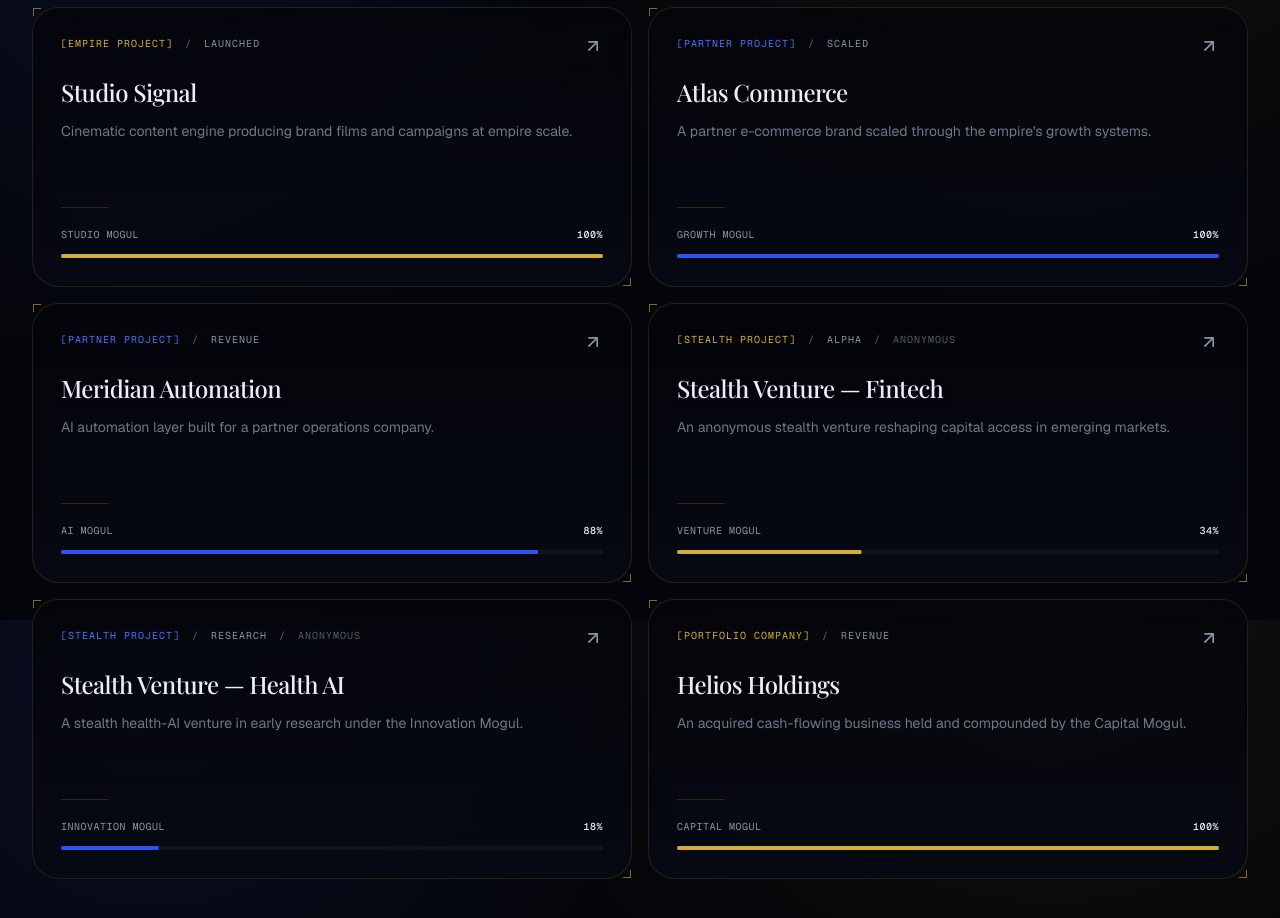
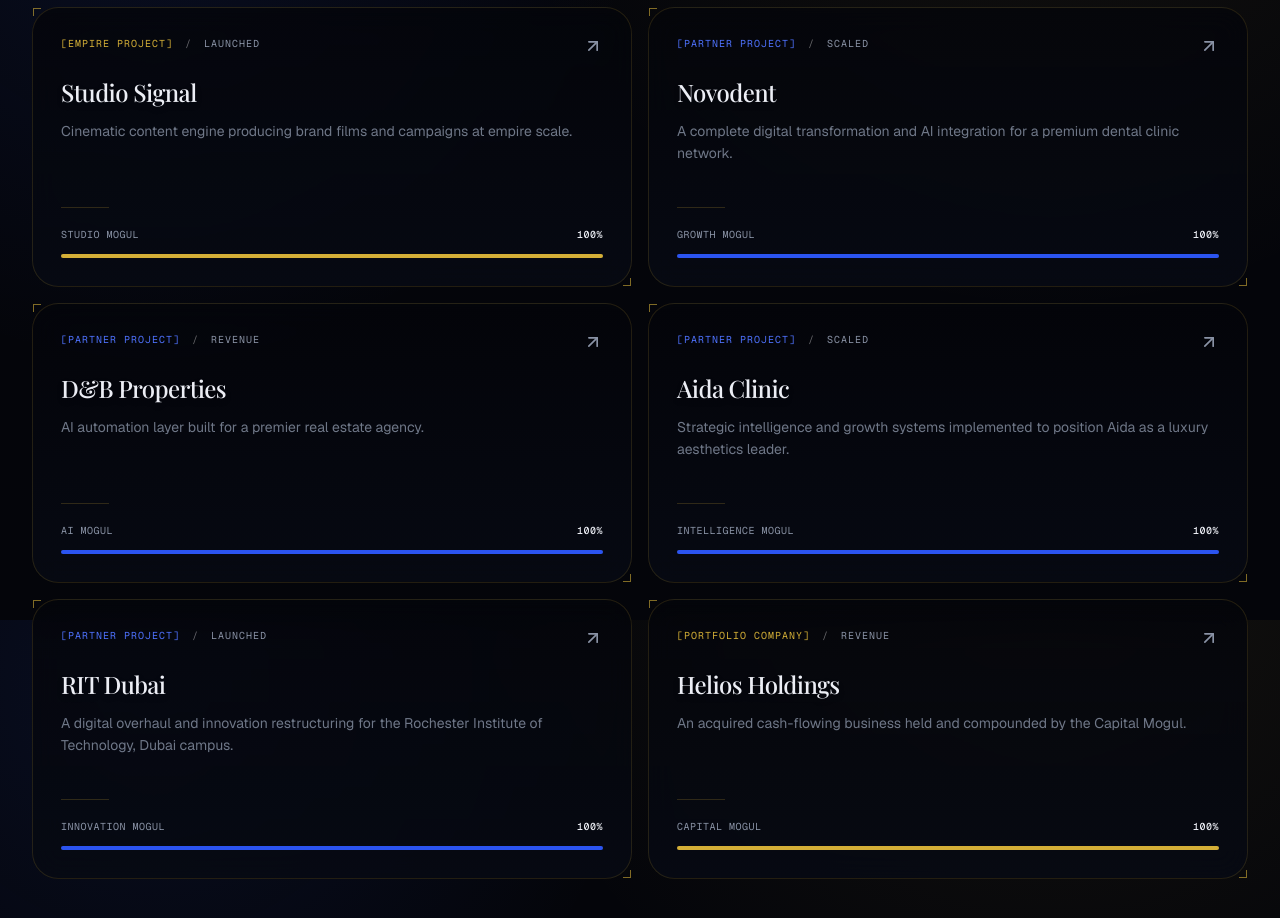
Before and after one commit to MansaMusaMogule86/mansas-moguls, a Next.js app: page /projects in a window 1280 px wide. Shown: the part 980-1898 px from the top of the page. Built offline with nearby package versions, Linux system fonts and the light colour scheme.

Commit message:
Update mock projects to real ones (Novodent, D&B, Aida, RIT)

```diff
--- a/src/app/layout.tsx
+++ b/src/app/layout.tsx
@@ -12,7 +12,6 @@
   subsets: ["latin"],
 });
 
-// Cinematic serif for empire headlines / wordmark.
 const playfair = Playfair_Display({
   variable: "--font-display",
   subsets: ["latin"],
@@ -22,25 +21,39 @@
 export const metadata: Metadata = {
   metadataBase: new URL("https://mansasmoguls.com"),
   title: {
-    default: "Mansas Moguls — The Empire Operating System",
-    template: "%s — Mansas Moguls",
+    default: "Mansas Moguls | AI Business Operating System",
+    template: "%s | Mansas Moguls",
   },
   description:
-    "Mansas Moguls is an AI-powered holding empire that builds, acquires, automates, scales, and compounds intelligent businesses.",
+    "Mansas Moguls is an AI business operating system and venture studio for entrepreneurs, startups, brands, and companies to build, automate, launch, scale, and compound digital businesses.",
   keywords: [
     "Mansas Moguls",
-    "AI holding company",
-    "venture studio",
-    "AI empire",
-    "portfolio companies",
+    "Mansa Moguls",
+    "Mansas Mogules",
+    "AI business operating system",
+    "AI venture studio",
+    "AI automation platform",
+    "business automation",
+    "startup operating system",
+    "digital business platform",
     "AI agents",
+    "SaaS builder",
+    "company builder",
+    "growth systems",
   ],
   openGraph: {
-    title: "Mansas Moguls — The Empire Operating System",
+    title: "Mansas Moguls | AI Business Operating System",
     description:
-      "An AI-powered holding empire that builds, acquires, automates, scales, and compounds intelligent businesses.",
+      "Build, automate, launch, scale, and compound digital businesses with the Mansas Moguls AI business operating system.",
     siteName: "Mansas Moguls",
     type: "website",
+    url: "https://mansasmoguls.com",
+  },
+  twitter: {
+    card: "summary_large_image",
+    title: "Mansas Moguls | AI Business Operating System",
+    description:
+      "Build, automate, launch, scale, and compound digital businesses with Mansas Moguls.",
   },
 };
 
--- a/src/lib/data/projects.ts
+++ b/src/lib/data/projects.ts
@@ -64,74 +64,76 @@
     targetLaunchDate: "2026-01-10",
   },
   {
-    id: "prj_partner_atlas",
+    id: "prj_novodent",
     mogulId: "mgl_growth",
-    name: "Atlas Commerce",
-    slug: "atlas-commerce",
+    name: "Novodent",
+    slug: "novodent",
     type: "partner_project",
     visibility: "public",
     status: "scaled",
     progressPercent: 100,
     shortDescription:
-      "A partner e-commerce brand scaled through the empire's growth systems.",
+      "A complete digital transformation and AI integration for a premium dental clinic network.",
     fullDescription:
-      "Atlas Commerce is a partner venture scaled with the Growth Mogul's performance systems — rebuilt funnels, retention, and paid distribution took it from flat to compounding revenue.",
-    industry: "E-commerce",
-    clientName: "Atlas Commerce",
+      "Novodent is a partner engagement where the empire deployed a complete AI-driven patient acquisition and retention system, fundamentally shifting the acquisition economics of the clinic network.",
+    industry: "Healthcare",
+    clientName: "Novodent",
     isClientNamePublic: true,
-    startedAt: "2025-03-01",
+    startedAt: "2025-01-10",
   },
   {
-    id: "prj_partner_meridian",
+    id: "prj_db_properties",
     mogulId: "mgl_ai",
-    name: "Meridian Automation",
-    slug: "meridian-automation",
+    name: "D&B Properties",
+    slug: "db-properties",
     type: "partner_project",
     visibility: "public",
     status: "revenue",
-    progressPercent: 88,
+    progressPercent: 100,
     shortDescription:
-      "AI automation layer built for a partner operations company.",
+      "AI automation layer built for a premier real estate agency.",
     fullDescription:
-      "Meridian is a partner engagement where the AI Mogul deployed an automation layer across operations — replacing manual workflows with agent-driven pipelines and cutting turnaround time dramatically.",
-    industry: "Operations",
-    clientName: "Meridian Group",
+      "D&B Properties is a partner venture where the AI Mogul deployed an automation layer across sales operations and lead qualification, drastically reducing manual workflows.",
+    industry: "Real Estate",
+    clientName: "D&B Properties",
     isClientNamePublic: true,
-    startedAt: "2025-07-20",
+    startedAt: "2024-11-20",
   },
   {
-    id: "prj_stealth_fintech",
-    mogulId: "mgl_venture",
-    name: "Stealth Venture — Fintech",
-    slug: "stealth-fintech",
-    type: "stealth_project",
-    visibility: "anonymous",
-    status: "alpha",
-    progressPercent: 34,
+    id: "prj_aida",
+    mogulId: "mgl_intelligence",
+    name: "Aida Clinic",
+    slug: "aida-clinic",
+    type: "partner_project",
+    visibility: "public",
+    status: "scaled",
+    progressPercent: 100,
     shortDescription:
-      "An anonymous stealth venture reshaping capital access in emerging markets.",
+      "Strategic intelligence and growth systems implemented to position Aida as a luxury aesthetics leader.",
     fullDescription:
-      "A stealth fintech venture in active development. Details are withheld under the empire's visibility rules — only the stage, division, and thesis are public until launch.",
-    industry: "Financial Services",
-    isClientNamePublic: false,
-    startedAt: "2026-01-05",
+      "Aida Clinic engaged the Intelligence and Growth Moguls to reconstruct their market positioning, utilizing data-driven insights to attract high-ltv clientele.",
+    industry: "Healthcare & Aesthetics",
+    clientName: "Aida Clinic",
+    isClientNamePublic: true,
+    startedAt: "2024-09-05",
   },
   {
-    id: "prj_stealth_health",
+    id: "prj_rit",
     mogulId: "mgl_innovation",
-    name: "Stealth Venture — Health AI",
-    slug: "stealth-health-ai",
-    type: "stealth_project",
-    visibility: "anonymous",
-    status: "research",
-    progressPercent: 18,
+    name: "RIT Dubai",
+    slug: "rit-dubai",
+    type: "partner_project",
+    visibility: "public",
+    status: "launched",
+    progressPercent: 100,
     shortDescription:
-      "A stealth health-AI venture in early research under the Innovation Mogul.",
+      "A digital overhaul and innovation restructuring for the Rochester Institute of Technology, Dubai campus.",
     fullDescription:
-      "An early-stage stealth venture applying AI to a large healthcare problem. Kept anonymous under the empire's visibility rules until it reaches launch stage.",
-    industry: "Health Technology",
-    isClientNamePublic: false,
-    startedAt: "2026-04-01",
+      "RIT Dubai partnered with the Innovation Mogul to transform their student acquisition funnels and digitize key operational areas, modernizing the university's digital presence.",
+    industry: "Education",
+    clientName: "RIT Dubai",
+    isClientNamePublic: true,
+    startedAt: "2024-06-15",
   },
   {
     id: "prj_helios",
@@ -218,7 +220,7 @@
 export const featuredProjectSlugs = [
   "empire-os",
   "aurora-intelligence",
-  "stealth-fintech",
+  "novodent",
   "studio-signal",
 ];
 
```
